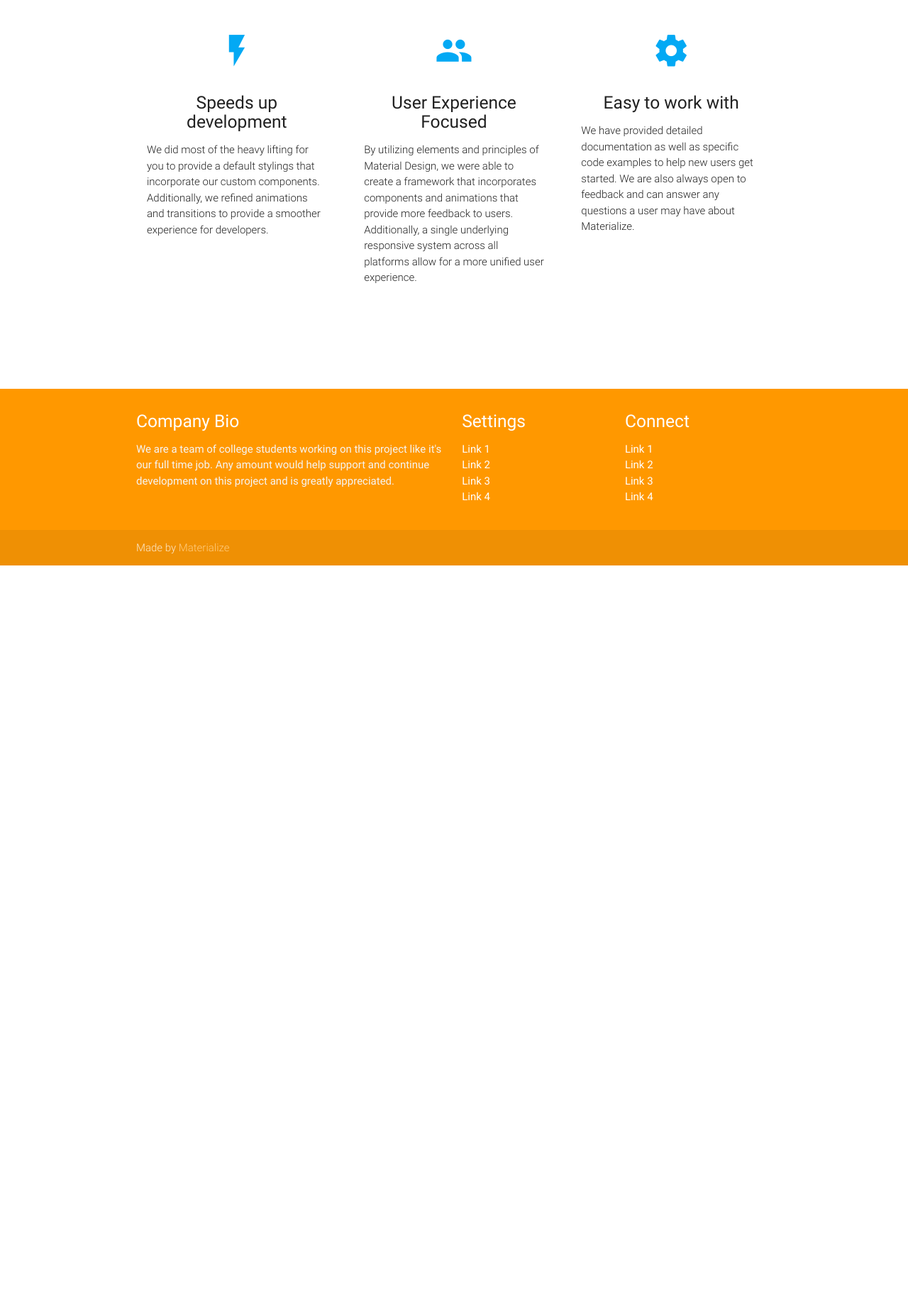
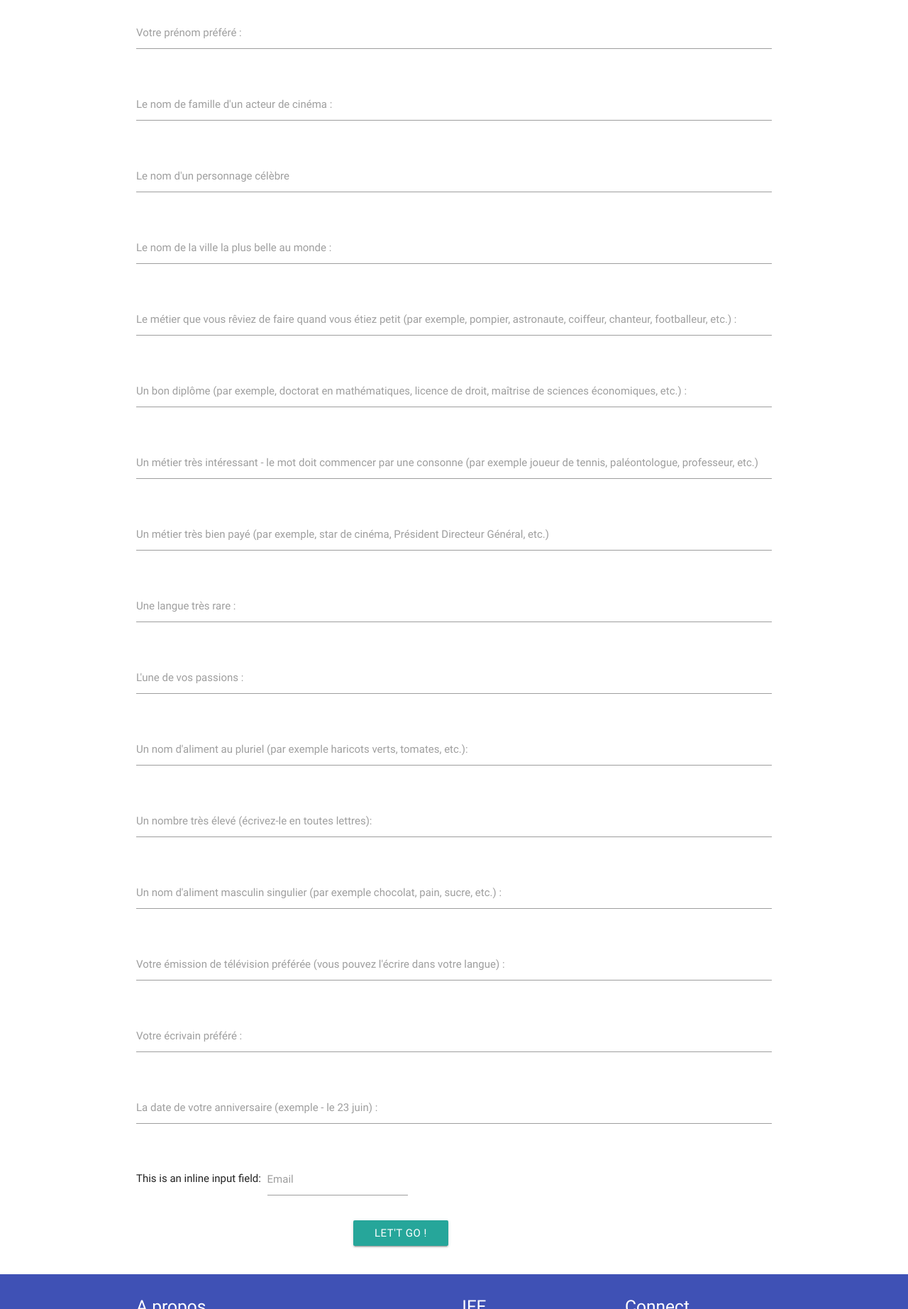
Before and after one commit to tvast/jeucvife, a plain HTML site: page starter-template/index.html in a window 1280 px wide. Shown: the part 955-2800 px from the top of the page at 71% size. Before the commit the page ends 1752 px from the top, so only its background shows below. Drawn offline with nearby package versions, Linux system fonts and the light colour scheme.

Commit message:
init template

```diff
--- /dev/null
+++ b/starter-template/css/palette.css
@@ -0,0 +1,10 @@
+/* Palette generated by Material Palette - materialpalette.com/blue/indigo */
+
+.dark-primary-color    { background: #1976D2; }
+.default-primary-color { background: #2196F3; }
+.light-primary-color   { background: #BBDEFB; }
+.text-primary-color    { color: #FFFFFF; }
+.accent-color          { background: #536DFE; }
+.primary-text-color    { color: #212121; }
+.secondary-text-color  { color: #757575; }
+.divider-color         { border-color: #BDBDBD; }
--- a/starter-template/index.html
+++ b/starter-template/index.html
@@ -3,85 +3,39 @@
 <head>
   <meta http-equiv="Content-Type" content="text/html; charset=UTF-8"/>
   <meta name="viewport" content="width=device-width, initial-scale=1, maximum-scale=1.0"/>
-  <title>Starter Template - Materialize</title>
+  <title>Jeucv</title>
 
   <!-- CSS  -->
   <link href="https://fonts.googleapis.com/icon?family=Material+Icons" rel="stylesheet">
   <link href="css/materialize.css" type="text/css" rel="stylesheet" media="screen,projection"/>
   <link href="css/style.css" type="text/css" rel="stylesheet" media="screen,projection"/>
+  <link href="css/palette.css" type="text/css" rel="stylesheet" media="screen,projection"/>
 </head>
 <body>
-  <nav class="light-blue lighten-1" role="navigation">
-    <div class="nav-wrapper container"><a id="logo-container" href="#" class="brand-logo">Logo</a>
+  <nav class="blue lighten-1" role="navigation">
+    <div class="nav-wrapper container"><a id="logo-container" href="#" class="brand-logo">IFE</a>
       <ul class="right hide-on-med-and-down">
-        <li><a href="#">Navbar Link</a></li>
+        <li><a href="#">see other cv</a></li>
       </ul>
 
       <ul id="nav-mobile" class="side-nav">
-        <li><a href="#">Navbar Link</a></li>
+        <li><a href="#">My cv</a></li>
       </ul>
-      <a href="#" data-activates="nav-mobile" class="button-collapse"><i class="material-icons">menu</i></a>
+      <a href="#" data-activates="nav-mobile" class="button-collapse"><i class="material-icons">IFE</i></a>
     </div>
   </nav>
-  <div class="section no-pad-bot" id="index-banner">
+
     <div class="container">
-      <br><br>
-      <h1 class="header center orange-text">Starter Template</h1>
+
+	      <br><br>
+      <h1 class="header center indigo-text">Jeu cv</h1>
       <div class="row center">
-        <h5 class="header col s12 light">A modern responsive front-end framework based on Material Design</h5>
+        <h5 class="header col s12 light">Tout ce qu'il ne faut pas faire sur un cv :)</h5>
       </div>
       <div class="row center">
-        <a href="http://materializecss.com/getting-started.html" id="download-button" class="btn-large waves-effect waves-light orange">Get Started</a>
+        <a href="http://materializecss.com/getting-started.html" id="download-button" class="btn-large waves-effect waves-light blue">C'est partit mon kiki<sup>mon ami</sup></a>
       </div>
       <br><br>
-
-	   <div class="row">
-    <form class="col s12">
-      <div class="row">
-        <div class="input-field col s6">
-          <input placeholder="Placeholder" id="first_name" type="text" class="validate">
-          <label for="first_name">First Name</label>
-        </div>
-        <div class="input-field col s6">
-          <input id="last_name" type="text" class="validate">
-          <label for="last_name">Last Name</label>
-        </div>
-      </div>
-      <div class="row">
-        <div class="input-field col s12">
-          <input disabled value="I am not editable" id="disabled" type="text" class="validate">
-          <label for="disabled">Disabled</label>
-        </div>
-      </div>
-      <div class="row">
-        <div class="input-field col s12">
-          <input id="password" type="password" class="validate">
-          <label for="password">Password</label>
-        </div>
-      </div>
-      <div class="row">
-        <div class="input-field col s12">
-          <input id="email" type="email" class="validate">
-          <label for="email">Email</label>
-        </div>
-      </div>
-      <div class="row">
-        <div class="col s12">
-          This is an inline input field:
-          <div class="input-field inline">
-            <input id="email" type="email" class="validate">
-            <label for="email" data-error="wrong" data-success="right">Email</label>
-          </div>
-        </div>
-      </div>
-    </form>
-  </div>
-
-    </div>
-  </div>
-
-
-  <div class="container">
     <div class="section">
 
       <!--   Icon Section   -->
@@ -122,17 +76,156 @@
     </div>
   </div>
 
-  <footer class="page-footer orange">
+  <div class="section no-pad-bot" id="index-banner">
+    <div class="container">
+
+
+	   <div class="row">
+    <form class="col s12">
+      <div class="row">
+        <div class="input-field col s12">
+          <input  id="first_name" type="text" class="validate">
+          <label for="first_name">Votre prénom préféré :</label>
+        </div>
+		</div>
+		<div class="row">
+        <div class="input-field col s12">
+          <input id="last_name" type="text" class="validate">
+          <label for="last_name">Le nom de famille d'un acteur de cinéma :</label>
+        </div>
+      </div>
+      <div class="row">
+        <div class="input-field col s12">
+          <input   type="text" class="validate">
+          <label for="disabled">Le nom d'un personnage célèbre </label>
+        </div>
+      </div>
+      <div class="row">
+        <div class="input-field col s12">
+          <input id="password" type="text" class="validate">
+          <label for="password">Le nom de la ville la plus belle au monde :</label>
+        </div>
+      </div>
+      <div class="row">
+        <div class="input-field col s12">
+          <input id="email" type="text" class="validate">
+          <label for="email">Le métier que vous rêviez de faire quand vous étiez petit (par exemple, pompier, astronaute, coiffeur, chanteur, footballeur, etc.) : </label>
+        </div>
+      </div>
+
+	  <div class="row">
+        <div class="input-field col s12">
+          <input id="email" type="text" class="validate">
+          <label for="email">Un bon diplôme (par exemple, doctorat en mathématiques, licence de droit, maîtrise de sciences économiques, etc.) :</label>
+        </div>
+      </div>
+	  <div class="row">
+        <div class="input-field col s12">
+          <input id="email" type="text" class="validate">
+          <label for="email">Un métier très intéressant - le mot doit commencer par une consonne (par exemple joueur de tennis, paléontologue, professeur, etc.)</label>
+        </div>
+      </div>
+	  <div class="row">
+        <div class="input-field col s12">
+          <input id="email" type="text" class="validate">
+          <label for="email">Un métier très bien payé (par exemple, star de cinéma, Président Directeur Général, etc.)</label>
+        </div>
+      </div>
+	  <div class="row">
+        <div class="input-field col s12">
+          <input id="email" type="text" class="validate">
+          <label for="email">Une langue très rare :</label>
+        </div>
+      </div>
+	  <div class="row">
+        <div class="input-field col s12">
+          <input id="email" type="text" class="validate">
+          <label for="email">L'une de vos passions : </label>
+        </div>
+      </div>
+	  <div class="row">
+        <div class="input-field col s12">
+          <input id="email" type="text" class="validate">
+          <label for="email">Un nom d'aliment au pluriel (par exemple haricots verts, tomates, etc.): </label>
+        </div>
+      </div>
+	  <div class="row">
+        <div class="input-field col s12">
+          <input id="email" type="text" class="validate">
+          <label for="email">Un nombre très élevé (écrivez-le en toutes lettres):</label>
+        </div>
+      </div>
+	  <div class="row">
+        <div class="input-field col s12">
+          <input id="email" type="text" class="validate">
+          <label for="email">Un nom d'aliment masculin singulier (par exemple chocolat, pain, sucre, etc.) :</label>
+        </div>
+      </div>
+	  <div class="row">
+        <div class="input-field col s12">
+          <input id="email" type="text" class="validate">
+          <label for="email">Votre émission de télévision préférée (vous pouvez l'écrire dans votre langue) :</label>
+        </div>
+      </div>
+	  <div class="row">
+        <div class="input-field col s12">
+          <input id="email" type="text" class="validate">
+          <label for="email">Votre écrivain préféré :</label>
+        </div>
+      </div>
+
+	  <div class="row">
+        <div class="input-field col s12">
+          <input id="email" type="text" class="validate">
+          <label for="email">La date de votre anniversaire (exemple - le 23 juin) : </label>
+        </div>
+      </div>
+
+	  <!-- last button -->
+
+      <div class="row">
+        <div class="col s12">
+          This is an inline input field:
+          <div class="input-field inline">
+            <input id="email" type="email" class="validate">
+            <label for="email" data-error="wrong" data-success="right">Email</label>
+          </div>
+        </div>
+      </div>
+
+	     <div class="row">
+
+      <div class="col s4">
+        <!-- Promo Content 1 goes here -->
+      </div>
+      <div class="col s4">
+        <!-- Promo Content 2 goes here -->
+		<a class="waves-effect waves-light btn">Let't go !</a>
+      </div>
+      <div class="col s4">
+        <!-- Promo Content 3 goes here -->
+      </div>
+
+    </div>
+
+
+    </form>
+  </div>
+
+    </div>
+  </div>
+
+  <footer class="page-footer indigo">
     <div class="container">
       <div class="row">
         <div class="col l6 s12">
-          <h5 class="white-text">Company Bio</h5>
-          <p class="grey-text text-lighten-4">We are a team of college students working on this project like it's our full time job. Any amount would help support and continue development on this project and is greatly appreciated.</p>
+          <h5 class="white-text">A propos</h5>
+          <p class="grey-text text-lighten-4">Ce jeu cv est là en contre exemple et pour vous amuser</p>
 
 
         </div>
         <div class="col l3 s12">
-          <h5 class="white-text">Settings</h5>
+          <h5 class="white-text">IFE</h5>
           <ul>
             <li><a class="white-text" href="#!">Link 1</a></li>
             <li><a class="white-text" href="#!">Link 2</a></li>
@@ -153,7 +246,7 @@
     </div>
     <div class="footer-copyright">
       <div class="container">
-      Made by <a class="orange-text text-lighten-3" href="http://materializecss.com">Materialize</a>
+      Made by <a class="orange-text text-lighten-3" href="http://materializecss.com">Théophile Vast @IFE-2017</a>
       </div>
     </div>
   </footer>
```
